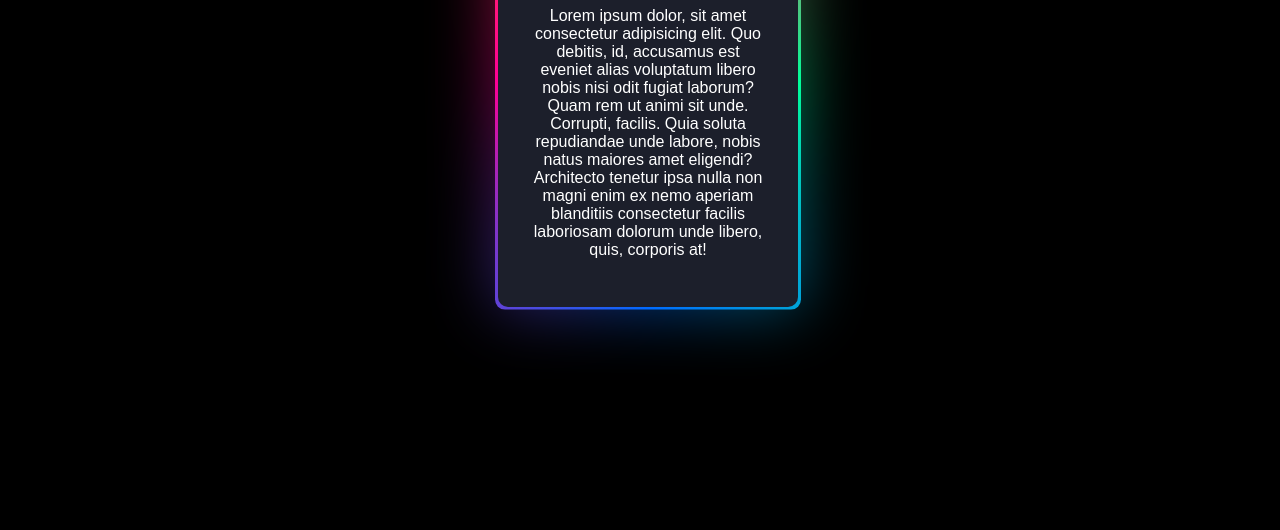
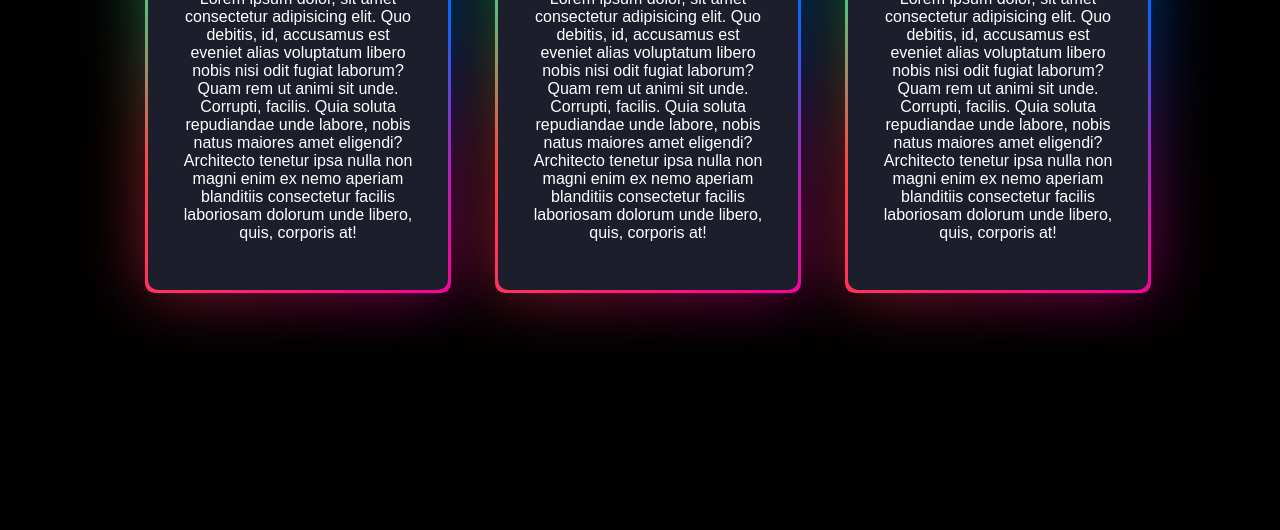
Before and after one commit to naimulhasannabil/BORDER-ANIMATION, a plain HTML site: page index.html in a window 1280 px wide. Shown: the part 270-800 px from the top of the page. Drawn offline with Linux system fonts and the light colour scheme.

Commit message:
Update the code

```diff
--- a/index.html
+++ b/index.html
@@ -1,18 +1,50 @@
 <!DOCTYPE html>
 <html lang="en">
-<head>
-    <meta charset="UTF-8">
-    <meta http-equiv="X-UA-Compatible" content="IE=edge">
-    <meta name="viewport" content="width=device-width, initial-scale=1.0">
-    <link rel="stylesheet" href="style.css">
+  <head>
+    <meta charset="UTF-8" />
+    <meta http-equiv="X-UA-Compatible" content="IE=edge" />
+    <meta name="viewport" content="width=device-width, initial-scale=1.0" />
+    <link rel="stylesheet" href="style.css" />
     <title>Border Animation</title>
-</head>
-<body>
-    <div class="card">
-        <h1>Animate Borders</h1>
-        <p>Lorem ipsum dolor, sit amet consectetur adipisicing elit. Quo debitis, id, accusamus est eveniet alias voluptatum libero nobis nisi odit fugiat laborum? Quam rem ut animi sit unde. Corrupti, facilis.
-        Quia soluta repudiandae unde labore, nobis natus maiores amet eligendi? Architecto tenetur ipsa nulla non magni enim ex nemo aperiam blanditiis consectetur facilis laboriosam dolorum unde libero, quis, corporis at!
+  </head>
+  <body>
+    <div class="card-container">
+      <div class="card card1">
+        <h1>First Card</h1>
+        <p>
+          Lorem ipsum dolor, sit amet consectetur adipisicing elit. Quo debitis,
+          id, accusamus est eveniet alias voluptatum libero nobis nisi odit
+          fugiat laborum? Quam rem ut animi sit unde. Corrupti, facilis. Quia
+          soluta repudiandae unde labore, nobis natus maiores amet eligendi?
+          Architecto tenetur ipsa nulla non magni enim ex nemo aperiam
+          blanditiis consectetur facilis laboriosam dolorum unde libero, quis,
+          corporis at!
         </p>
+      </div>
+      <div class="card card2">
+        <h1>Second Card</h1>
+        <p>
+          Lorem ipsum dolor, sit amet consectetur adipisicing elit. Quo debitis,
+          id, accusamus est eveniet alias voluptatum libero nobis nisi odit
+          fugiat laborum? Quam rem ut animi sit unde. Corrupti, facilis. Quia
+          soluta repudiandae unde labore, nobis natus maiores amet eligendi?
+          Architecto tenetur ipsa nulla non magni enim ex nemo aperiam
+          blanditiis consectetur facilis laboriosam dolorum unde libero, quis,
+          corporis at!
+        </p>
+      </div>
+      <div class="card card3">
+        <h1>Third Card</h1>
+        <p>
+          Lorem ipsum dolor, sit amet consectetur adipisicing elit. Quo debitis,
+          id, accusamus est eveniet alias voluptatum libero nobis nisi odit
+          fugiat laborum? Quam rem ut animi sit unde. Corrupti, facilis. Quia
+          soluta repudiandae unde labore, nobis natus maiores amet eligendi?
+          Architecto tenetur ipsa nulla non magni enim ex nemo aperiam
+          blanditiis consectetur facilis laboriosam dolorum unde libero, quis,
+          corporis at!
+        </p>
+      </div>
     </div>
-</body>
+  </body>
 </html>
--- a/style.css
+++ b/style.css
@@ -15,34 +15,93 @@ body {
   font-size: 16px;
   color: #fff;
   position: relative;
+  padding: 20px;
+}
+
+.card-container {
+  display: flex;
+  flex-wrap: wrap;
+  gap: 50px;
+  justify-content: center;
+  align-items: center;
+  padding: 120px 0;
 }
 
 .card {
   margin: 0 auto;
   padding: 2rem;
-    width: 300px;
+  width: 100%;
+  max-width: 300px;
   background: #1c1f2b;
   text-align: center;
   border-radius: 10px;
-    position: absolute;
-    top: 120px;
+  position: relative;
 }
 
-.card::after, .card::before {
-    content: '';
+.card::after,
+.card::before {
+  content: "";
   position: absolute;
   height: 100%;
   width: 100%;
-    background-image: conic-gradient(#ff4545, #00ff99, #006aff, #ff0095, #ff4545);
+  background-image: conic-gradient(
+    from var(--angle),
+    #ff4545,
+    #00ff99,
+    #006aff,
+    #ff0095,
+    #ff4545
+  );
   top: 50%;
   left: 50%;
-    translate: -50% -50%;
-    z-index:-1;
+  transform: translate(-50%, -50%);
+  z-index: -1;
   padding: 3px;
   border-radius: 10px;
+  animation: 3s spin linear infinite;
 }
 
 .card::before {
   filter: blur(2rem);
   opacity: 0.5;
 }
+
+@property --angle {
+  syntax: "<angle>";
+  initial-value: 0deg;
+  inherits: false;
+}
+
+@keyframes spin {
+  from {
+    --angle: 0deg;
+  }
+  to {
+    --angle: 360deg;
+  }
+}
+
+/* Media Queries for Responsiveness */
+
+@media (max-width: 768px) {
+  .card-container {
+    flex-direction: column;
+    align-items: center;
+  }
+
+  .card {
+    max-width: 90%;
+    margin-bottom: 20px;
+  }
+}
+
+@media (max-width: 480px) {
+  body {
+    font-size: 14px;
+  }
+
+  .card {
+    padding: 1.5rem;
+    max-width: 100%;
+  }
+}
```
Lines whose indentation alone changed are shown as unchanged.
